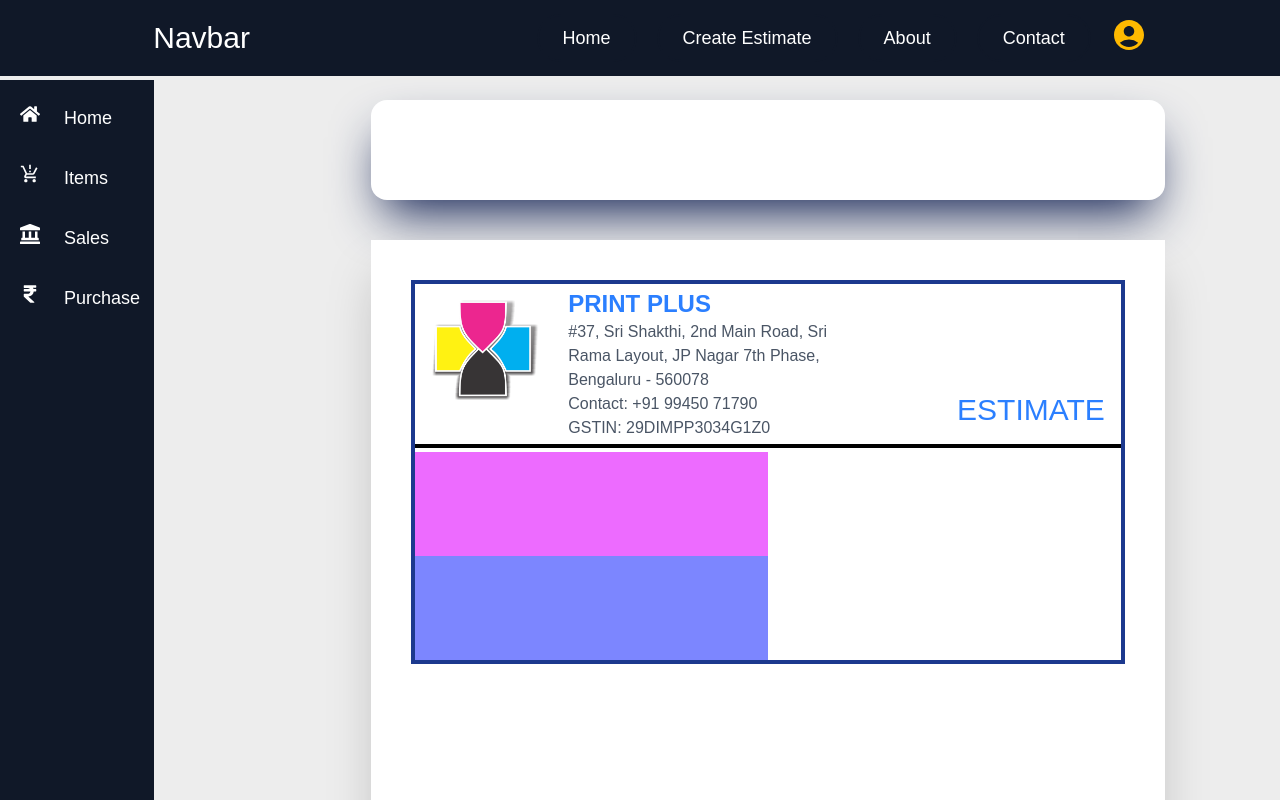
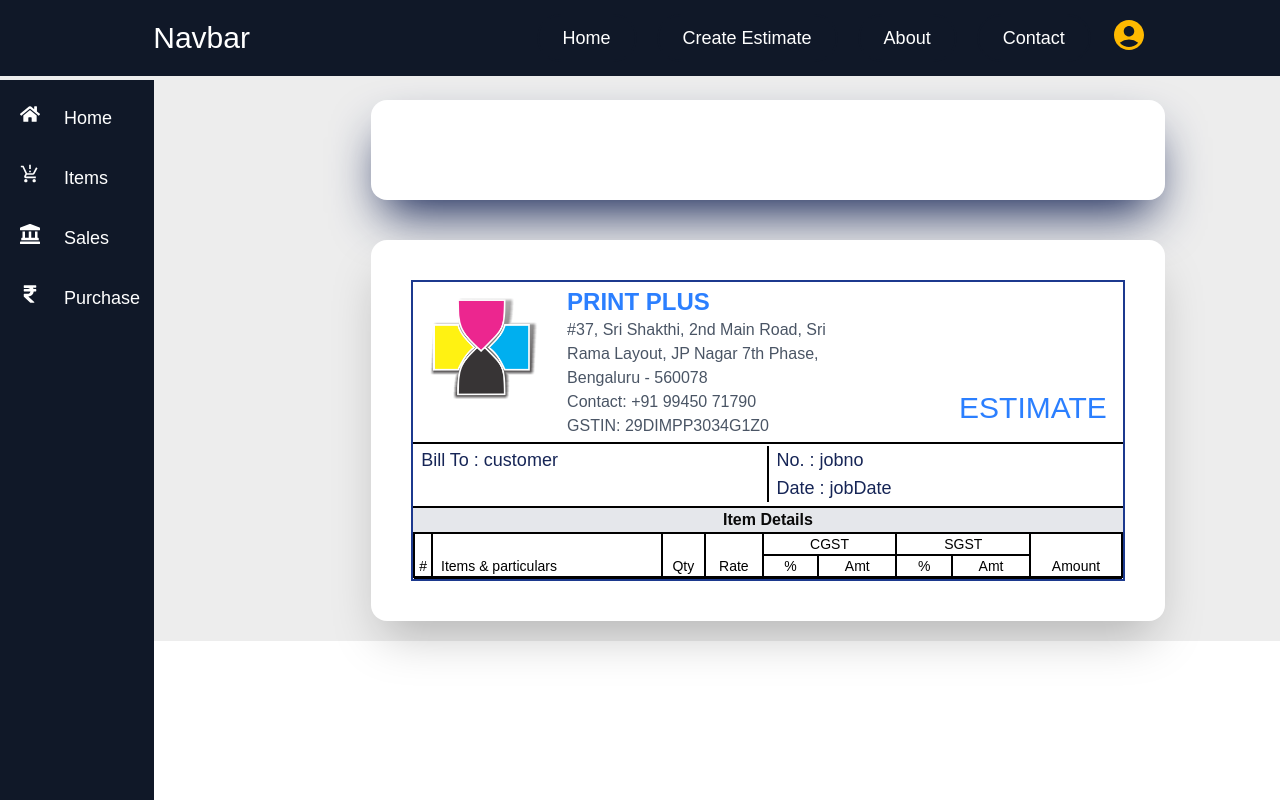
Before and after one commit to unhingedcargo/fintech_frontend, a Next.js app: page /about in a window 1280 px wide. Shown: the top 800 px of the page. Built offline with nearby package versions, Linux system fonts and the light colour scheme.

Commit message:
Estimate-II

```diff
--- a/src/app/about/page.jsx
+++ b/src/app/about/page.jsx
@@ -14,7 +14,8 @@ export default function AboutPage() {
   const [jobData, setJobData] = useState({
     "customer": "customer",
     "contact" : "contact",
-    "gstin" : "gsting",
+    "gstin" : "",
+    "isIGST" : false,
     "jobno" : "jobno",
     "jobDate" : "jobDate",
     "paymentMode" : "paymentMode",
@@ -106,13 +107,13 @@ export default function AboutPage() {
 
         </div>
 
-        <div className='bg-white shadow-2xl p-10 mt-10 w-[210mm] min-h-[297mm]'>  {/* This can be our id for the pdf */}
+        <div className='bg-white shadow-2xl p-10 mt-10 w-[210mm] rounded-2xl'>  {/* This can be our id for the pdf */}
 
 
-          <div className="grid grid-cols-2 border-4 border-blue-900">
+          <div className="grid grid-cols-2 border-2 border-blue-900">
             {/* Header */}
-            <div className="col-span-2 w-full h-40 mb-2">
-              <div className="grid grid-cols-20 border-b-4 border-black">
+            <div className="col-span-2 w-full h-40">
+              <div className="grid grid-cols-20 border-b-2 border-black">
 
                 <div className='col-span-4 p-4 items-center align-middle text-center'>
                   <img src="/PrintPlus LOGO PNG.png" alt="Company LOGO" />
@@ -134,19 +135,94 @@ export default function AboutPage() {
             </div>
 
 
-            <div className=''>
-              <div className="w-full h-26 bg-fuchsia-400">
 
+            <div className="col-span-2 border-b-2 border-black">
+              <div className="flex divide-x-2 divide-black">
+                <div className='w-full my-1'>
+                  <h1 className="text-lg ms-2 text-blue-950">
+                    Bill To : {jobData.customer}
+                  </h1>
+                  <h1 className="text-lg ms-2 text-blue-950">
+                    {jobData.gstin || ""}
+                  </h1>
+                </div>
+                <div className='w-full my-1'>
+                  <h1 className="text-lg ms-2 text-blue-950">
+                    No. : {jobData.jobno}
+                  </h1>
+                  <h1 className="text-lg ms-2 text-blue-950">
+                    Date : {jobData.jobDate}
+                  </h1>
+                </div>
               </div>
 
-              <div className="w-full h-26 bg-indigo-400">
+            </div>
 
-              </div>
+            <div className='col-span-2 bg-gray-200 text-neutral-950 h-6 text-center font-semibold'>Item Details</div>
+
+            <div className='col-span-2 text-black'>
+              <table className='border border-collapse w-full'>
+                <thead>
+                  <tr>
+                    <th className='border-2 border-black text-black text-sm font-medium align-bottom' rowSpan={2}>#</th>
+                    <th className='border-2 border-black text-black text-sm font-medium align-bottom text-start ps-2' rowSpan={2}>Items & particulars</th>
+                    <th className='border-2 border-black text-black text-sm font-medium align-bottom' rowSpan={2}>Qty</th>
+                    <th className='border-2 border-black text-black text-sm font-medium align-bottom' rowSpan={2}>Rate</th>
+                    {
+                      !jobData.isIGST && (
+                        <>
+                          <th className='border-2 border-black text-black text-sm font-medium' colSpan={2}>CGST</th>
+                          <th className='border-2 border-black text-black text-sm font-medium' colSpan={2}>SGST</th>
+                        </>
+                      )
+                    }{
+                      jobData.isIGST &&
+                      (<th className='border-2 border-black text-black text-sm font-medium' colSpan={2}>IGST</th>)
+                    }
+                    <th className='border-2 border-black text-black text-sm font-medium align-bottom' rowSpan={2}>Amount</th>
+                  </tr>
+
+                  <tr>
+                    {
+                    !jobData.isIGST && (
+                      <>
+                        <th className="border-2 border-black text-black font-normal text-sm px-2">%</th>
+                        <th className="border-2 border-black text-black font-normal text-sm px-2">Amt</th>
+                        <th className="border-2 border-black text-black font-normal text-sm px-2">%</th>
+                        <th className="border-2 border-black text-black font-normal text-sm px-2">Amt</th>
+                      </>
+                    )}
+                    { jobData.isIGST && (
+                      <>
+                        <th className="border-2 border-black text-black font-normal text-sm px-2">%</th>
+                        <th className="border-2 border-black text-black font-normal text-sm px-2">Amt</th>
+                      </>
+                    )}
+
+                  </tr>
+
+                </thead>
+                <tbody>
+                  <tr>
+                    <td></td>
+                    <td></td>
+                    <td></td>
+                    <td></td>
+                    <td></td>
+                  </tr>
+                </tbody>
+
+              </table>
+
             </div>
+
+
+
 
 
           </div>
         </div>
+
       </div>
 
         {/* this is about page
--- a/src/app/estimate/create-new/page.jsx
+++ b/src/app/estimate/create-new/page.jsx
@@ -13,7 +13,7 @@ export default function CreateEstimate() {
   const [jobno, setJobno] = useState("");
   const [customers, setCustomers] = useState([]);
   const [selectedCustomer, setSelectedCustomer] = useState(null);
-  const [newCustomer, setNewCustomer] = useState({"customer":"", "mobile":""});
+  const [newCustomer, setNewCustomer] = useState({"customer":null, "contact":null});
   const [items, setItems] = useState([]);
   const [custID, setCustID] = useState("");
   const [grandtotal, setgrandtotal] = useState();
@@ -54,9 +54,14 @@ export default function CreateEstimate() {
 
   useEffect(() => {
     setLoader(true);
-    const NEXT_JOBNO_URI = "http://localhost:8000/api/nextjobno";
-    const CUSTOMER_URI = "http://localhost:8000/api/customer/all";
-    const ITEM_URI = "http://localhost:8000/api/item/all";
+    // const NEXT_JOBNO_URI = "http://localhost:8000/api/nextjobno";
+    // const CUSTOMER_URI = "http://localhost:8000/api/customer/all";
+    // const ITEM_URI = "http://localhost:8000/api/item/all";
+    const NEXT_JOBNO_URI = process.env.NEXT_PUBLIC_JOBNO_URI;
+    console.log("NEXT_JOB_URI", NEXT_JOBNO_URI);
+    // const NEXT_JOBNO_URI = "https://fintech-backend-08wx.onrender.com/api/nextjobno";
+    const CUSTOMER_URI = "https://fintech-backend-08wx.onrender.com/api/customer/all";
+    const ITEM_URI = "https://fintech-backend-08wx.onrender.com/api/item/all";
 
     const fetchAllData = async () => {
     try {
@@ -105,8 +110,8 @@ const handleOrderChange = (id, field, value) => {
       const rate = Number(updated.rate) || 0;
       const taxRate = Number(updated.tax_rate) || 0;
 
-      const lineTotal = qty * rate; // subtotal before tax
-      const taxAmount = (lineTotal * taxRate) / 100;
+      const lineTotal = (qty * rate).toFixed(2); // subtotal before tax
+      const taxAmount = ((lineTotal * taxRate) / 100).toFixed(2);
       const amount = lineTotal + taxAmount;
 
       updated.total = lineTotal;
@@ -146,20 +151,22 @@ const handleOrderChange = (id, field, value) => {
   };
 
   const findCustomer = (e) => {
-    const name = e.target.value;
-    const selectCustomer = customers.find((c) => c.display_name === name);
+    const field = e.target.name;
+    const value = e.target.value;
+    const selectCustomer = customers.find((c) => c.display_name === value);
     if (selectCustomer) {
       setSelectedCustomer(selectCustomer);
-      setNewCustomer({"customer":"", "mobile":""});
+      setNewCustomer({"customer":null, "contact":null});
     } else {
       setSelectedCustomer(null);
-      setNewCustomer(prev => ({...prev, name}))
+      setNewCustomer(prev => ({...prev, [field] : value }));
     }
   }
 
   const saveEstimate = async () => {
     setLoader(true);
-    const SAVE_ESTIMATE_URI = `http://localhost:8000/api/estimate/create`
+    // const SAVE_ESTIMATE_URI = `http://localhost:8000/api/estimate/create`
+    const SAVE_ESTIMATE_URI = `https://fintech-backend-08wx.onrender.com/api/estimate/create`
     const slug = Date.now().toString() + jobno;
     const payLoad = {
       "orders" : orders.map((o, index) => ({
@@ -167,23 +174,24 @@ const handleOrderChange = (id, field, value) => {
         "item_id" : o.item_id,
         "item" : o.item,
         "desc" : o.desc,
-        "qty" : Number(o.qty),
-        "rate" : Number(o.rate),
-        "total" : Number(o.total),
-        "tax_rate" : Number(o.tax_rate),
-        "tax_amount" : Number(o.tax_amount),
-        "amount" : Number(o.amount),
-
+        "qty" : Number((Number(o.qty)).toFixed(2)),
+        "rate" : Number((Number(o.rate)).toFixed(2)),
+        "total" : Number((Number(o.total)).toFixed(2)),
+        "tax_rate" : Number((Number(o.tax_rate)).toFixed(2)),
+        "tax_amount" : Number((Number(o.tax_amount)).toFixed(2)),
+        "amount" : Number((Number(o.amount)).toFixed(2)),
       })),
       "jobslug": slug,
       "jobno" : jobno,
       "job_date" : selectDate.toISOString().split("T")[0],
-      "cust_id" : selectedCustomer?selectedCustomer.cust_id:0,
-      "taxable_amount" : orderTotals.subTotal,
-      "tax_amount" : orderTotals.totalTax,
-      "discount" : Number(discount) || 0,
-      "grandtotal" : Number(orderTotals.grandTotal),
-      "advance" : Number(advance) || 0
+      "cust_id" : selectedCustomer?selectedCustomer.cust_id:null,
+      "taxable_amount" : Number((orderTotals.subTotal).toFixed(2)),
+      "tax_amount" : Number((orderTotals.totalTax).toFixed(2)),
+      "discount" : Number((Number(discount)).toFixed(2)) || 0,
+      "grandtotal" : Number((Number(orderTotals.grandTotal)).toFixed(2)),
+      "advance" : Number((Number(advance)).toFixed(2)) || 0,
+      "unreg_customer": newCustomer.customer,
+      "unreg_contact" : newCustomer.contact
     }
     console.log(payLoad);
     try{
@@ -210,6 +218,7 @@ const handleOrderChange = (id, field, value) => {
     }finally {
       setLoader(false);
     }
+
   }
 
   return (
@@ -238,7 +247,7 @@ const handleOrderChange = (id, field, value) => {
                 <div className='col-span-12'>
                   <label className="input w-[50%]">
                     <span className="label">Customer Name</span>
-                    <input type="text" placeholder="Cash Sale" list="customerList" onChange={findCustomer} onBlur={findCustomer}/>
+                    <input type="text" placeholder="Cash Sale" list="customerList" name='customer' onChange={findCustomer} onBlur={findCustomer}/>
                     <datalist id='customerList'>
                       {customers.map((customer) =>
                         <option value={customer.display_name} key={customer.display_name}></option>
@@ -271,11 +280,11 @@ const handleOrderChange = (id, field, value) => {
                   </div>
                 }
 
-                {!selectedCustomer && newCustomer.name &&
+                {!selectedCustomer && newCustomer.customer &&
                   <div className='col-span-12'>
                   <label className="input w-[50%]">
                     <span className="label">Contact Number</span>
-                    <input type="text" onChange={findCustomer} maxLength={15} onBlur={findCustomer}/>
+                    <input type="text" name='contact' onChange={findCustomer} maxLength={15} onBlur={findCustomer}/>
                   </label>
                 </div>
                 }
@@ -379,7 +388,16 @@ const handleOrderChange = (id, field, value) => {
                         <td className='border-2 border-blue-400 px-4 py-4 align-top'>
                           <input type="text" className='border-2 border-gray-600 h-10 pe-2 rounded-md w-full mb-5 text-right'
                           value={order.qty}
-                          onChange={(e) => handleOrderChange(order.id, "qty", Number(e.target.value))}
+                          onChange={(e) => {
+                            const qtyTemp = e.target.value;
+                            // ❌ block if more than one dot
+                            if (qtyTemp.split(".").length - 1 > 1) return;
+
+                            // ❌ block if contains anything other than digits or "."
+                            if (!/^[0-9]*\.?[0-9]*$/.test(qtyTemp)) return;
+
+                            handleOrderChange(order.id, "qty", (qtyTemp))}}
+                          onBlur={(e) => handleOrderChange(order.id, "qty", parseFloat(e.target.value)||0)}
                           />
                           <p className='text-right'>{order.unit}</p>
                         </td>
@@ -387,7 +405,8 @@ const handleOrderChange = (id, field, value) => {
                         <td className='border-2 border-blue-400 px-4 py-4 align-top'>
                           <input type="text" className='border-2 border-gray-600 h-10 pe-2 rounded-md w-full mb-5 text-right'
                           value={order.rate}
-                          onChange={(e) => handleOrderChange(order.id, "rate", Number(e.target.value))}
+                          onChange={(e) => handleOrderChange(order.id, "rate", (e.target.value))}
+                          onBlur={(e) => handleOrderChange(order.id, "rate", parseFloat(e.target.value)||0)}
                           />
                         </td>
 
@@ -443,11 +462,11 @@ const handleOrderChange = (id, field, value) => {
                 <div className="grid grid-cols-2 items-center">
 
                   <div className='text-start text-md font-medium ps-4 py-2'>Sub Total</div>
-                  <div className='text-right text-lg pe-4 py-2'>{orderTotals.subTotal}</div>
+                  <div className='text-right text-lg pe-4 py-2'>{(orderTotals.subTotal).toFixed(2)}</div>
 
                   <div className='text-start text-md font-medium ps-4 py-2'>Discount</div>
                   <div className='text-right text-lg pe-4 py-2'>
-                    <input type="text" className='input h-8 w-25 text-right' maxLength={(orderTotals.subTotal.toString().length)}
+                    <input type="text" className='input h-8 w-25 text-right' maxLength={(orderTotals.subTotal.toString().length+2)}
                     onChange={(e) => {
                       setDiscount(Number(e.target.value));
                     }}
@@ -457,10 +476,10 @@ const handleOrderChange = (id, field, value) => {
                   <div className='text-right text-lg pe-4 py-2'>TAXABLE</div>
                   {/* TAX DETAILS if APPLICABLE */}
                   <div className='text-start text-md font-medium ps-4 py-2'>SGST</div>
-                  <div className='text-right text-lg pe-4 py-2'>{orderTotals.totalTax}</div>
+                  <div className='text-right text-lg pe-4 py-2'>{(orderTotals.totalTax).toFixed(2)}</div>
 
                   <div className='text-start text-md font-medium ps-4 py-2'>Grand Total</div>
-                  <div className='text-right text-lg pe-4 py-2'>{(orderTotals.grandTotal-discount)>0 ? (orderTotals.grandTotal-discount) : 0}</div>
+                  <div className='text-right text-lg pe-4 py-2'>{(orderTotals.grandTotal-discount)>0 ? (orderTotals.grandTotal-discount).toFixed(2) : 0}</div>
 
                   <div className='text-start text-md font-medium ps-4 py-2'>Advance</div>
                   <div className='text-right text-lg pe-4 py-2'>
@@ -473,7 +492,7 @@ const handleOrderChange = (id, field, value) => {
                   </div>
 
                   <div className='text-start text-md font-medium ps-4 py-2'>Balance</div>
-                  <div className='text-right text-lg pe-4 py-2'>{(orderTotals.grandTotal-advance-discount)>0 ? (orderTotals.grandTotal-advance-discount) : 0}</div>
+                  <div className='text-right text-lg pe-4 py-2'>{(orderTotals.grandTotal-advance-discount)>0 ? (orderTotals.grandTotal-advance-discount).toFixed(2) : 0}</div>
 
                 </div>
               </div>
```
